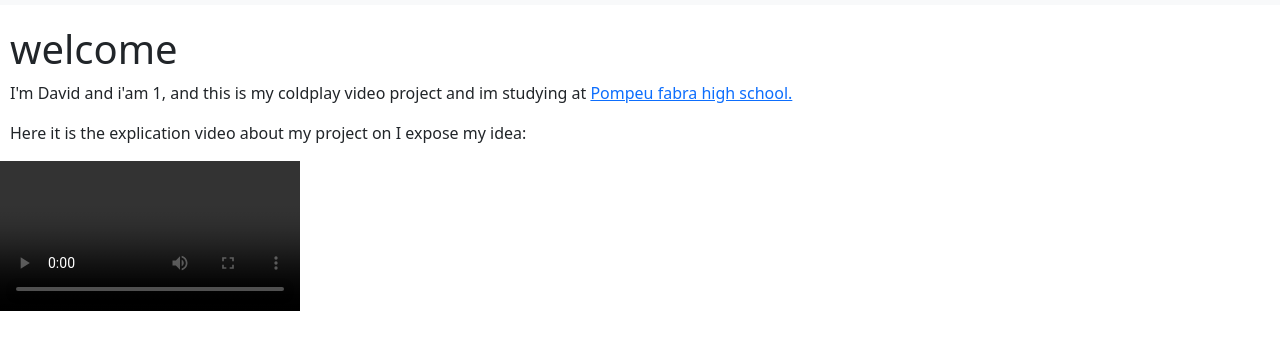
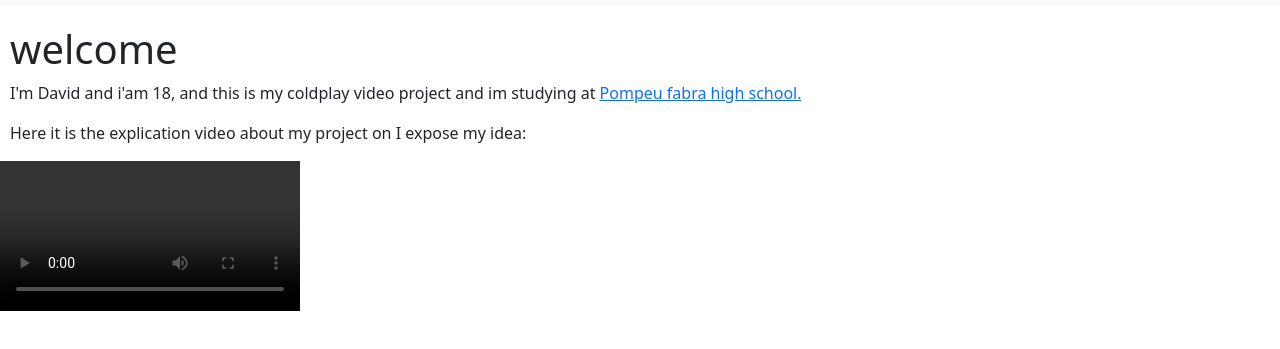
Before and after one commit to drdyang/drdyang.github.io, a plain HTML site: page index.html in a window 1280 px wide. Shown: the part 51-400 px from the top of the page. Drawn offline with nearby package versions, Linux system fonts and the light colour scheme.

Commit message:
Update index.html

```diff
--- a/index.html
+++ b/index.html
@@ -87,7 +87,7 @@
 <!-- Contingut principal -->
 <div class="content-container">
     <h1>welcome</h1>
-    <p>I'm David and i'am 1, and this is my coldplay video project and im studying at <a href="https://agora.xtec.cat/ies-pompeu-fabra-martorell/">Pompeu fabra high school.</a></p>
+    <p>I'm David and i'am 18, and this is my coldplay video project and im studying at <a href="https://agora.xtec.cat/ies-pompeu-fabra-martorell/">Pompeu fabra high school.</a></p>
     <p>Here it is the explication video about my project on I expose my idea:</p>
 
 </div>
```
